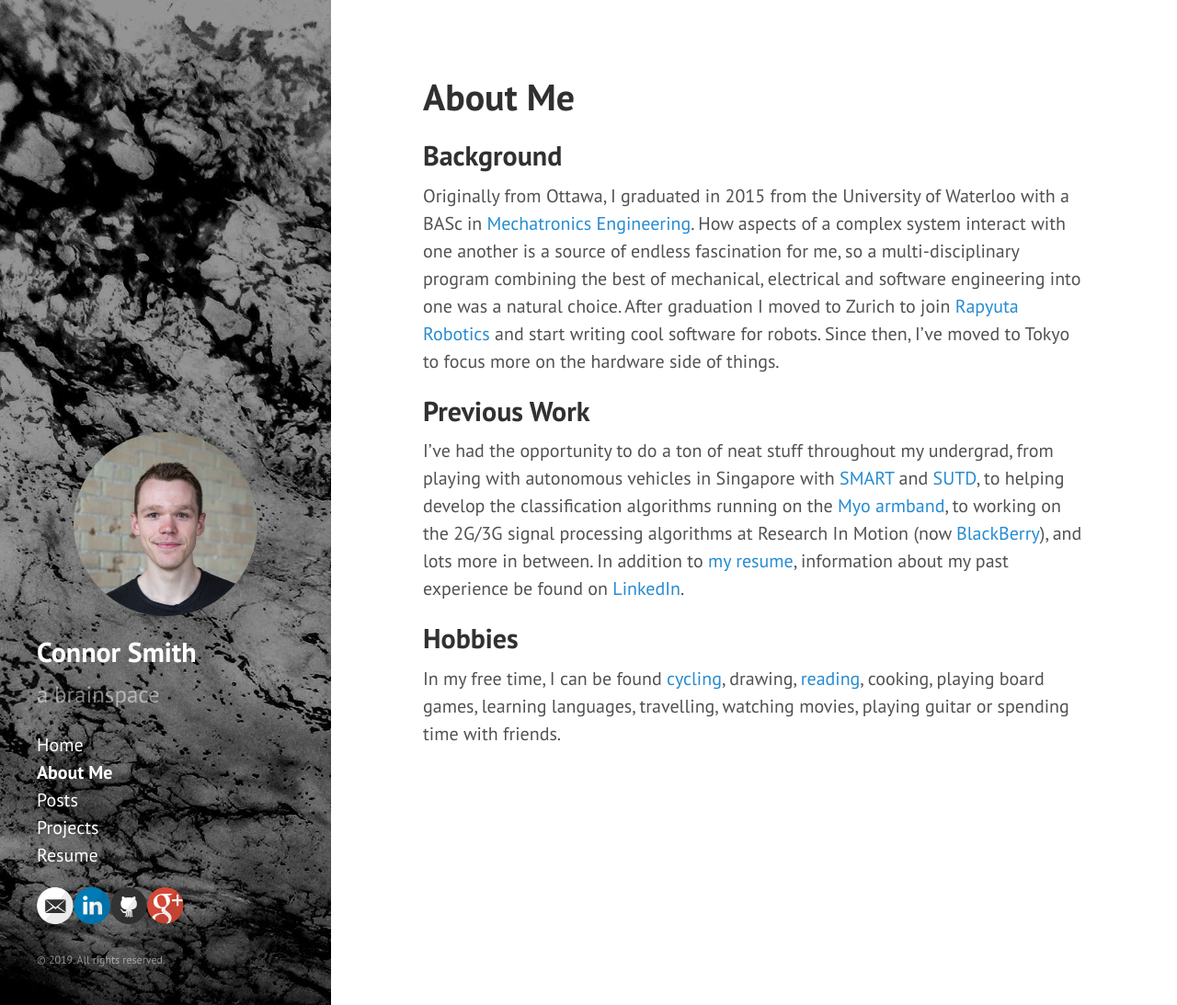
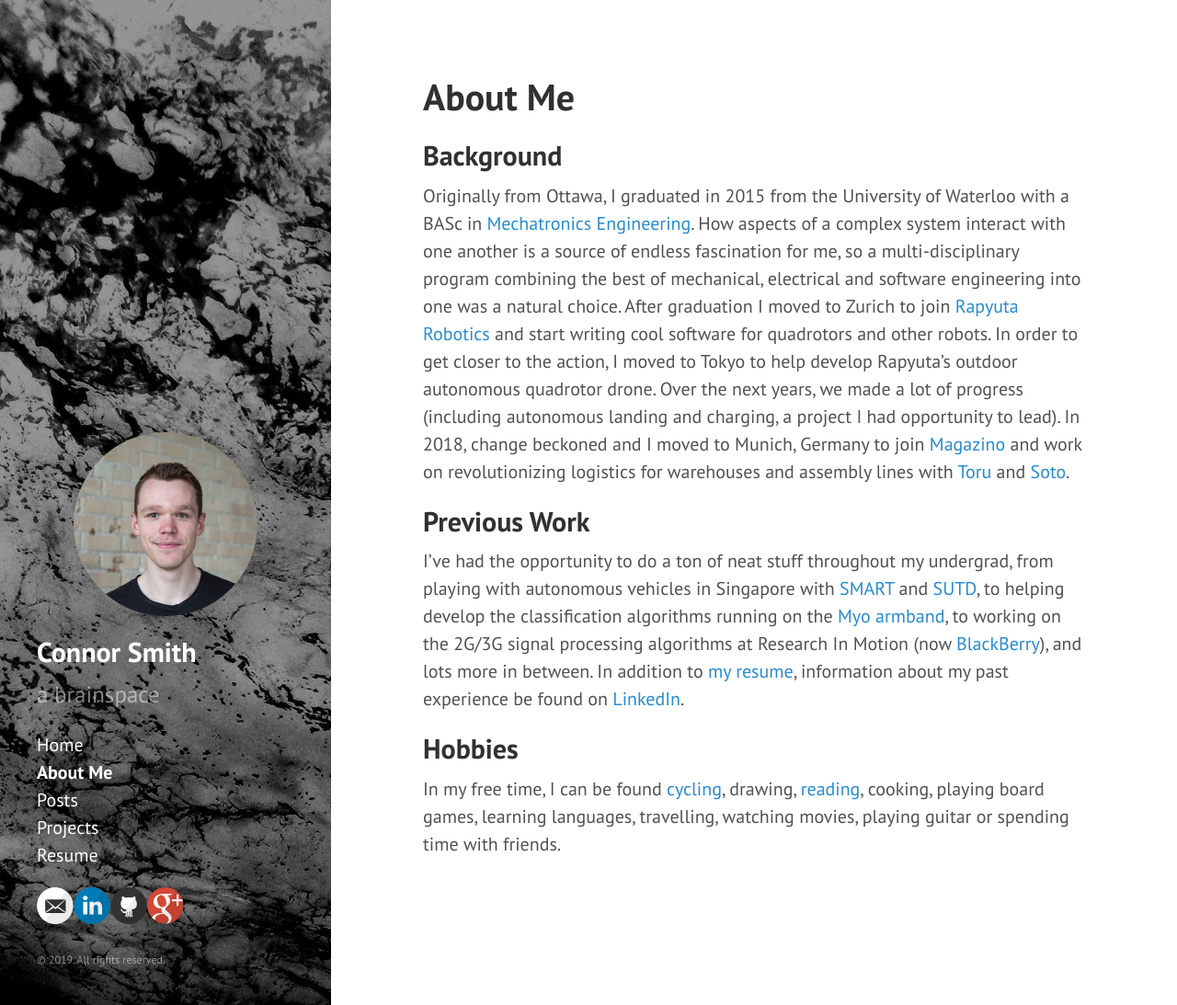
Before and after one commit to connorsmith/connorsmith.github.io, a Jekyll site: the page built from about.md, in a window 1280 px wide and 1093 px high. Shown: the whole window at 92% size. Built offline with Jekyll 4.4.1, drawn with Linux system fonts in a browser that asks for light colours.

Commit message:
Update about me and resume reference in sidebar

```diff
--- a/_includes/sidebar.html
+++ b/_includes/sidebar.html
@@ -23,7 +23,7 @@
         {% endif %}
       {% endfor %}
 
-      <a class="sidebar-nav-item" href="{{ "/public/connor-resume_20180207.pdf" | site.url }}">Resume</a>
+      <a class="sidebar-nav-item" href="{{ "/public/connor-resume_20191008.pdf" | site.url }}">Resume</a>
     </nav>
 
     <div class="social-links">
--- a/about.md
+++ b/about.md
@@ -5,12 +5,12 @@ title: About Me
 
 ## Background
 
-Originally from Ottawa, I graduated in 2015 from the University of Waterloo with a BASc in [Mechatronics Engineering](https://uwaterloo.ca/mechanical-mechatronics-engineering/). How aspects of a complex system interact with one another is a source of endless fascination for me, so a multi-disciplinary program combining the best of mechanical, electrical and software engineering into one was a natural choice. After graduation I moved to Zurich to join [Rapyuta Robotics](https://www.rapyuta-robotics.com/) and start writing cool software for robots. Since then, I've moved to Tokyo to focus more on the hardware side of things.
+Originally from Ottawa, I graduated in 2015 from the University of Waterloo with a BASc in [Mechatronics Engineering](https://uwaterloo.ca/mechanical-mechatronics-engineering/). How aspects of a complex system interact with one another is a source of endless fascination for me, so a multi-disciplinary program combining the best of mechanical, electrical and software engineering into one was a natural choice. After graduation I moved to Zurich to join [Rapyuta Robotics](https://www.rapyuta-robotics.com/) and start writing cool software for quadrotors and other robots. In order to get closer to the action, I moved to Tokyo to help develop Rapyuta's outdoor autonomous quadrotor drone. Over the next years, we made a lot of progress (including autonomous landing and charging, a project I had opportunity to lead). In 2018, change beckoned and I moved to Munich, Germany to join [Magazino](https://www.magazino.eu) and work on revolutionizing logistics for warehouses and assembly lines with [Toru](https://www.youtube.com/watch?v=1j-RhPENu88) and [Soto](https://www.magazino.eu/products/soto/?lang=en).
 
 ## Previous Work
 
 I've had the opportunity to do a ton of neat stuff throughout my undergrad, from playing
-with autonomous vehicles in Singapore with [SMART](http://smart.mit.edu/research/future-urban-mobility/future-urban-mobility.html) and [SUTD](http://www.sutd.edu.sg/), to helping develop the classification algorithms running on the [Myo armband](https://www.thalmic.com/en/myo/), to working on the 2G/3G signal processing algorithms at Research In Motion (now [BlackBerry](http://ca.blackberry.com/)), and lots more in between. In addition to [my resume](http://connorsmith.github.io/public/connor-resume_20180207.pdf), information about my past experience be found on [LinkedIn]({{site.linkedin}}).
+with autonomous vehicles in Singapore with [SMART](http://smart.mit.edu/research/future-urban-mobility/future-urban-mobility.html) and [SUTD](http://www.sutd.edu.sg/), to helping develop the classification algorithms running on the [Myo armband](https://www.thalmic.com/en/myo/), to working on the 2G/3G signal processing algorithms at Research In Motion (now [BlackBerry](http://ca.blackberry.com/)), and lots more in between. In addition to [my resume](http://connorsmith.github.io/public/connor-resume_20191008.pdf), information about my past experience be found on [LinkedIn]({{site.linkedin}}).
 
 ## Hobbies
 
```
